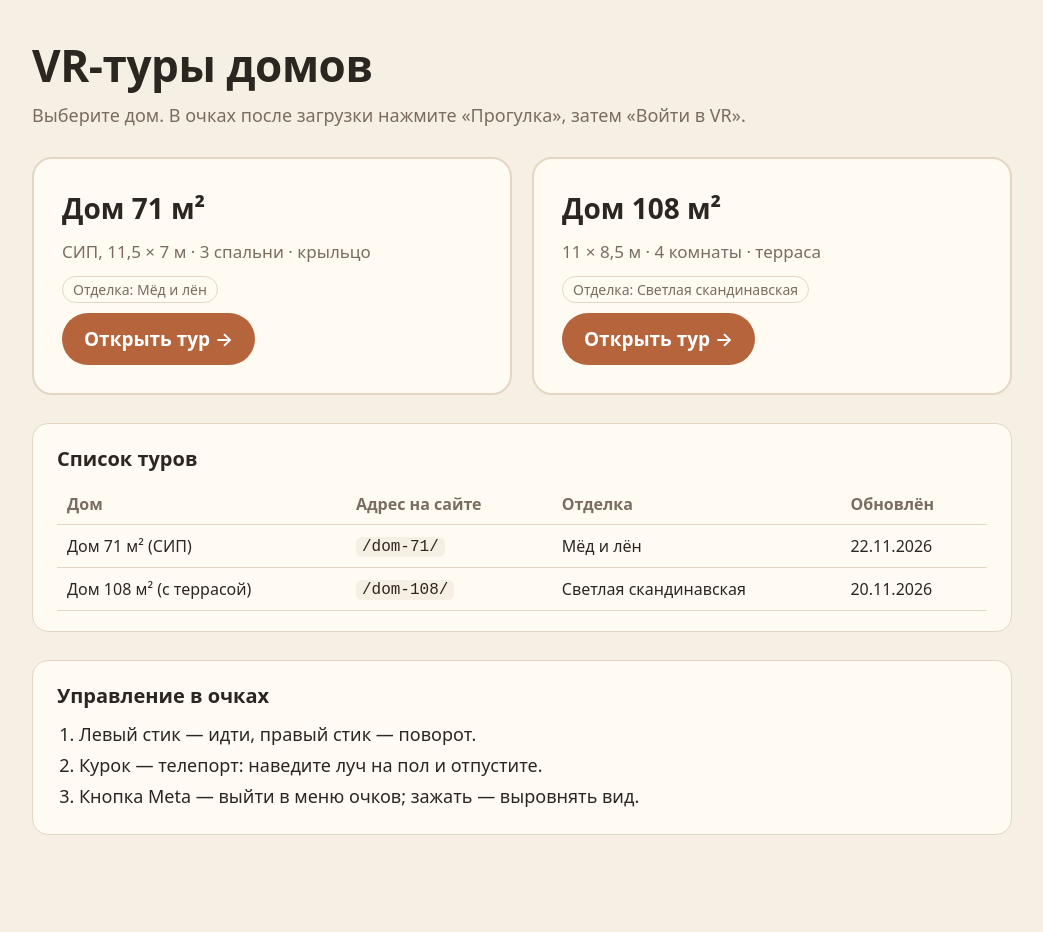
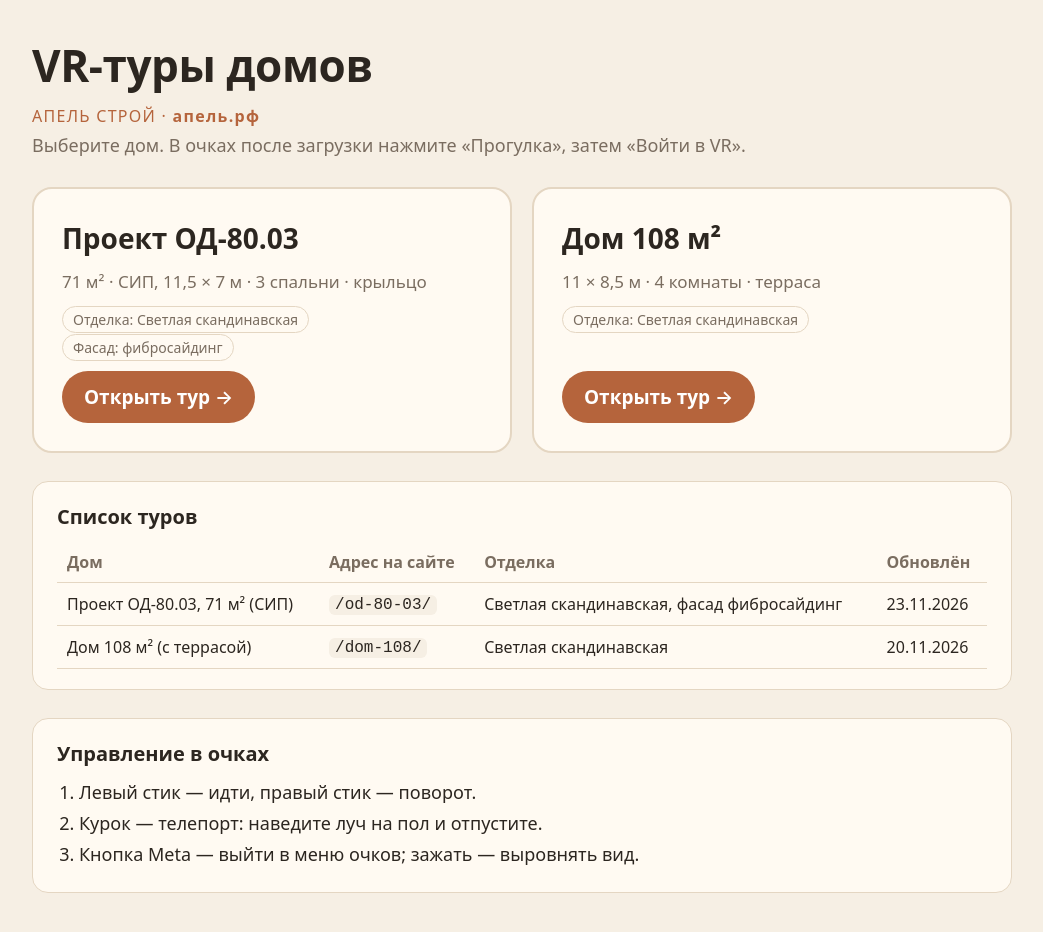
Before and after one commit to apelstroy/apelstroy.github.io, a plain HTML site: page index.html in a window 1280 px wide. Shown: the whole page, without its empty margins (118-1161 px from the left). Before the commit the page ends 883 px from the top, so only its background shows below. Drawn offline with Linux system fonts and the light colour scheme.

Commit message:
Add files via upload

```diff
--- a/index.html
+++ b/index.html
@@ -3,7 +3,7 @@
 <head>
 <meta charset="utf-8">
 <meta name="viewport" content="width=device-width, initial-scale=1">
-<title>VR-туры домов</title>
+<title>VR-туры домов · АПЕЛЬ СТРОЙ</title>
 <style>
 :root{--bg:#f6efe4;--card:#fffaf2;--fg:#2c2620;--mute:#7a6d60;--line:#e4d6c2;--acc:#b5643c;--acc2:#c88d55}
 @media (prefers-color-scheme: dark){:root{--bg:#1f1b17;--card:#2a241f;--fg:#f2e9dc;--mute:#b3a492;--line:#3d342c;--acc:#e08a5c;--acc2:#d9a66f}}
@@ -11,6 +11,7 @@
 body{margin:0;background:var(--bg);color:var(--fg);font:18px/1.5 system-ui,-apple-system,"Segoe UI",Roboto,sans-serif;padding:32px max(16px,env(safe-area-inset-left)) 48px}
 .wrap{max-width:980px;margin:0 auto;display:flex;flex-direction:column;gap:28px}
 h1{font-size:clamp(28px,5vw,44px);margin:0;letter-spacing:-.01em}
+.brand{margin:6px 0 0;font-size:16px;letter-spacing:.08em;color:var(--acc)}
 .sub{color:var(--mute);margin:4px 0 0}
 .grid{display:grid;grid-template-columns:repeat(auto-fit,minmax(280px,1fr));gap:20px}
 a.house{display:flex;flex-direction:column;gap:10px;padding:28px;border-radius:20px;background:var(--card);border:2px solid var(--line);color:inherit;text-decoration:none;min-height:190px;transition:border-color .15s,transform .15s}
@@ -34,14 +35,15 @@ li{margin:4px 0}
 <div class="wrap">
   <header>
     <h1>VR-туры домов</h1>
+    <p class="brand">АПЕЛЬ СТРОЙ · <b>апель.рф</b></p>
     <p class="sub">Выберите дом. В очках после загрузки нажмите «Прогулка», затем «Войти в VR».</p>
   </header>
 
   <div class="grid">
-    <a class="house" href="dom-71/">
-      <span class="name">Дом 71 м²</span>
-      <span class="meta">СИП, 11,5 × 7 м · 3 спальни · крыльцо</span>
-      <span><span class="tag">Отделка: Мёд и лён</span></span>
+    <a class="house" href="od-80-03/">
+      <span class="name">Проект ОД-80.03</span>
+      <span class="meta">71 м² · СИП, 11,5 × 7 м · 3 спальни · крыльцо</span>
+      <span><span class="tag">Отделка: Светлая скандинавская</span> <span class="tag">Фасад: фибросайдинг</span></span>
       <span class="go">Открыть тур →</span>
     </a>
     <a class="house" href="dom-108/">
@@ -56,7 +58,7 @@ li{margin:4px 0}
     <h2>Список туров</h2>
     <div class="tw"><table>
       <tr><th>Дом</th><th>Адрес на сайте</th><th>Отделка</th><th>Обновлён</th></tr>
-      <tr><td>Дом 71 м² (СИП)</td><td><code>/dom-71/</code></td><td>Мёд и лён</td><td>22.11.2026</td></tr>
+      <tr><td>Проект ОД-80.03, 71 м² (СИП)</td><td><code>/od-80-03/</code></td><td>Светлая скандинавская, фасад фибросайдинг</td><td>23.11.2026</td></tr>
       <tr><td>Дом 108 м² (с террасой)</td><td><code>/dom-108/</code></td><td>Светлая скандинавская</td><td>20.11.2026</td></tr>
     </table></div>
   </section>
```
Also changed, not shown: 1 other file.
